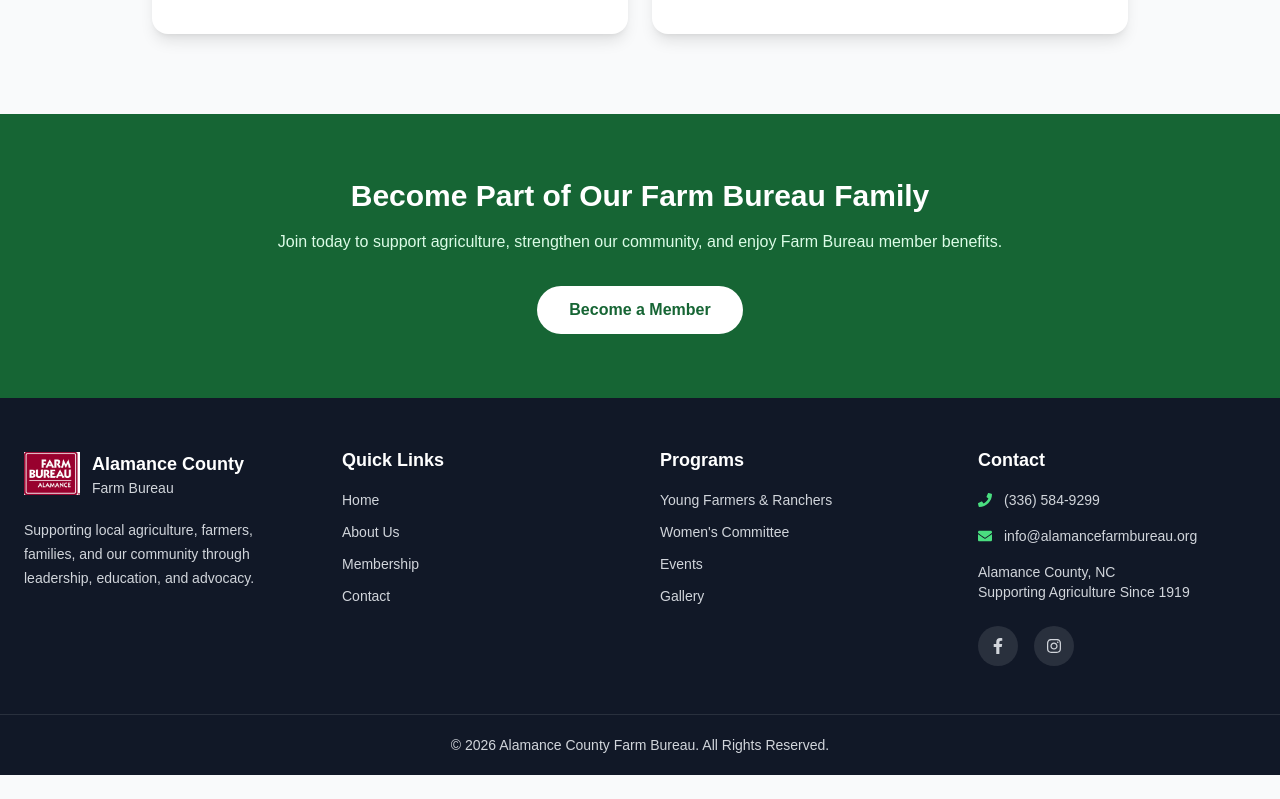
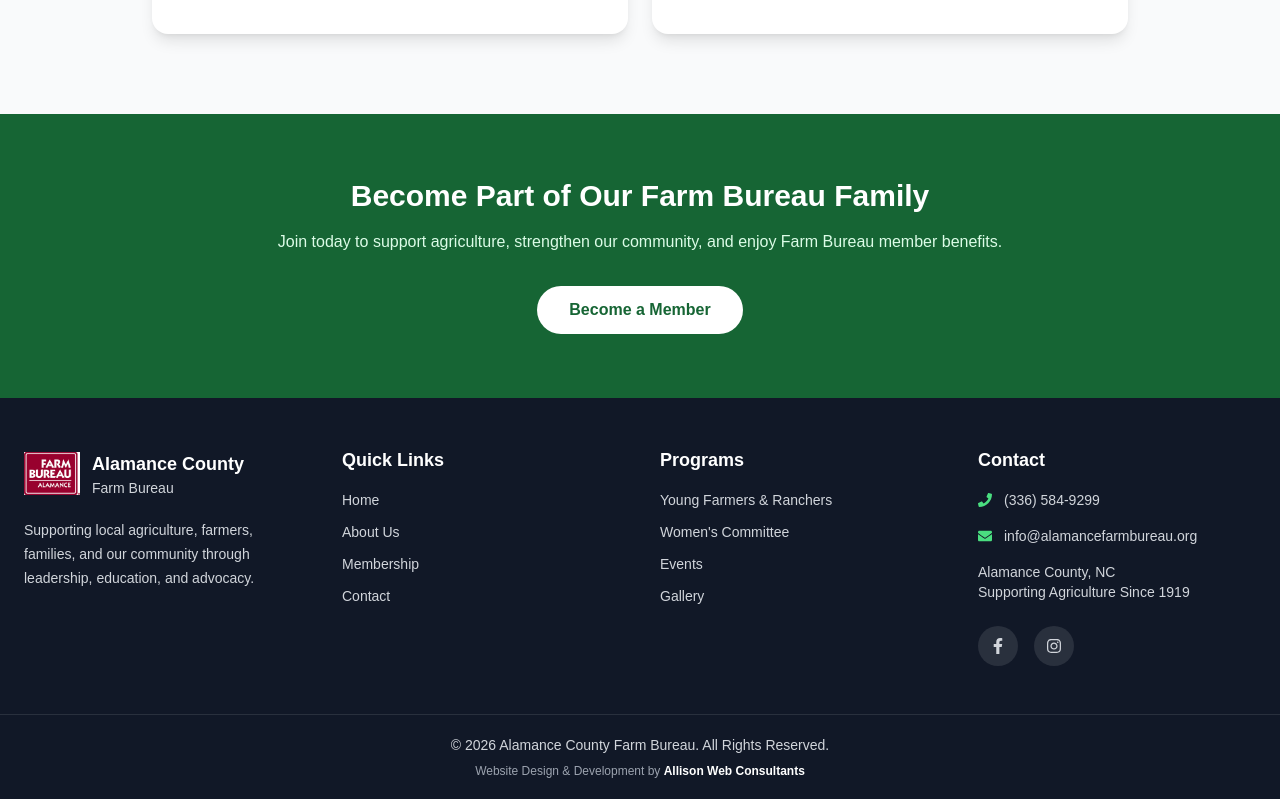
Before and after one commit to qb1968/acfb, a React (Vite) app in the folder frontend/: page / in a window 1280 px wide. Shown: the part 1968-2767 px from the top of the page. Before the commit the page ends 2743 px from the top, so only its background shows below. Built offline with nearby package versions, Linux system fonts and the light colour scheme; no server answers.

Commit message:
footer addition

```diff
--- a/frontend/src/components/Footer.jsx
+++ b/frontend/src/components/Footer.jsx
@@ -202,6 +202,8 @@
 
       {/* BOTTOM BAR */}
 
+      {/* BOTTOM BAR */}
+
       <div
         className="
     border-t
@@ -211,8 +213,24 @@
     text-sm
   "
       >
+        <p>
           © {new Date().getFullYear()} Alamance County Farm Bureau. All Rights
           Reserved.
+        </p>
+
+        {/* WEBSITE CREDIT */}
+
+        <p className="text-xs text-gray-400 mt-2">
+          Website Design &amp; Development by{" "}
+          <a
+            href="https://allwebcon.com"
+            target="_blank"
+            rel="noopener noreferrer"
+            className="text-white font-semibold hover:text-orange-400 transition"
+          >
+            Allison Web Consultants
+          </a>
+        </p>
       </div>
     </footer>
   );
```
Lines whose indentation alone changed are shown as unchanged.
